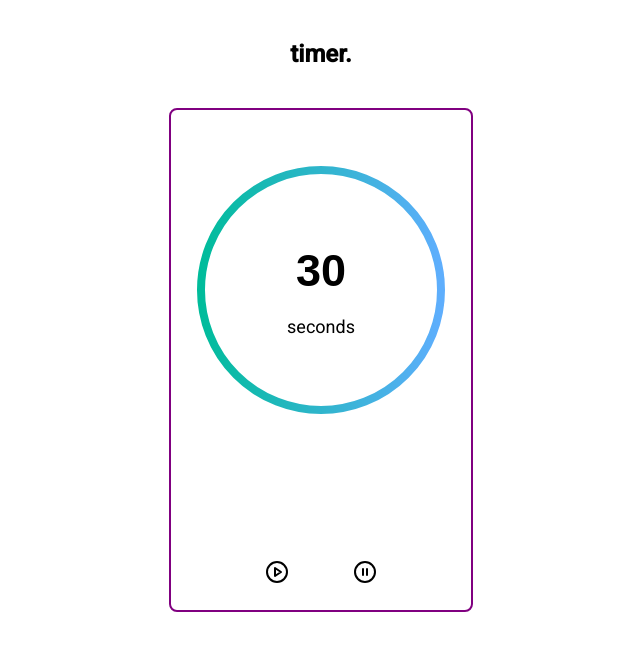
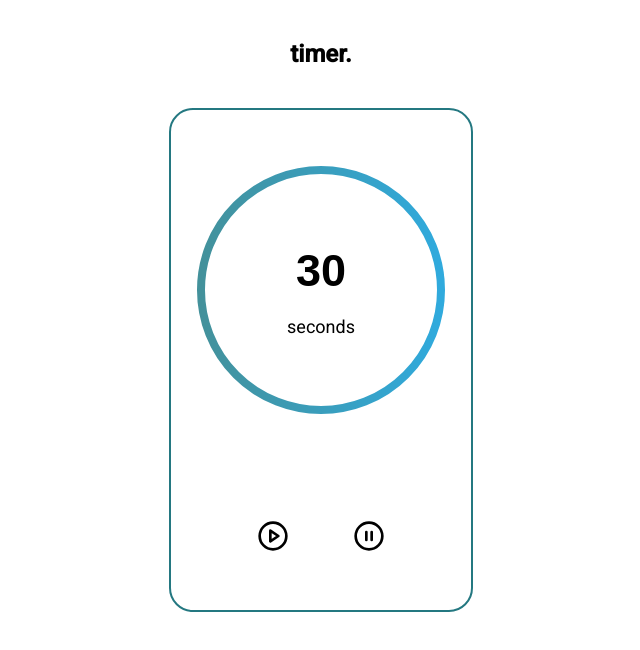
Before and after one commit to thatgirldorian/Timer-App-with-JavaScript, a plain HTML site: page index.html in a window 1280 px wide. Shown: the whole page, without its empty margins (319-959 px from the left). Drawn offline with Linux system fonts and the light colour scheme.

Commit message:
Changed notif sound and cleaned up styling

```diff
--- a/index.html
+++ b/index.html
@@ -20,8 +20,8 @@
         <svg height="300" width="300">
                 <defs>
                     <linearGradient id="gradient" x1="0%" y1="0%" x2="0%" y2="100%">
-                    <stop offset="0%" stop-color="#00bc9b" />
-                    <stop offset="100%" stop-color="#5eaefd" />
+                    <stop offset="0%" stop-color="#43919B" />
+                    <stop offset="100%" stop-color="#30AADD" />
                     </linearGradient>
                 </defs>
             <circle
--- a/index.js
+++ b/index.js
@@ -97,7 +97,7 @@ const timer = new Timer(durationInput, startButton, pauseButton, {
     },
     onComplete () {
         //add a way to play a sound when timer is complete
-        let mySound = new Audio('notification.wav')
+        let mySound = new Audio('ding.mp3')
         mySound.play()
 
     }
--- a/style.css
+++ b/style.css
@@ -32,9 +32,9 @@ p {
 }
 
 .container {
-    border: 2px solid purple;
+    border: 2px solid #247881;
     text-align: center;
-    border-radius: 8px;
+    border-radius: 24px;
     margin: 0 auto;
     width: 300px;
     height: 500px;
@@ -42,7 +42,7 @@ p {
 }
 
 .control-btns {
-    padding-top: -40px;
+    margin-top: -40px;
 }
 
 .control-btns img {
@@ -53,19 +53,16 @@ p {
     cursor: pointer;
     border: none;
     border-radius: 8px;
+    width: 32px;
 }
 
 input {
     text-align: center;
     width: 200px;
-    /* height: 200px; */
-    /* margin-top: 70px; */
     border: none;
     outline: none;
-    /* border: 8px solid grey; */
 }
 
 svg {
     margin-top: 30px;
-
 }
```
Also changed, not shown: 1 other file.
